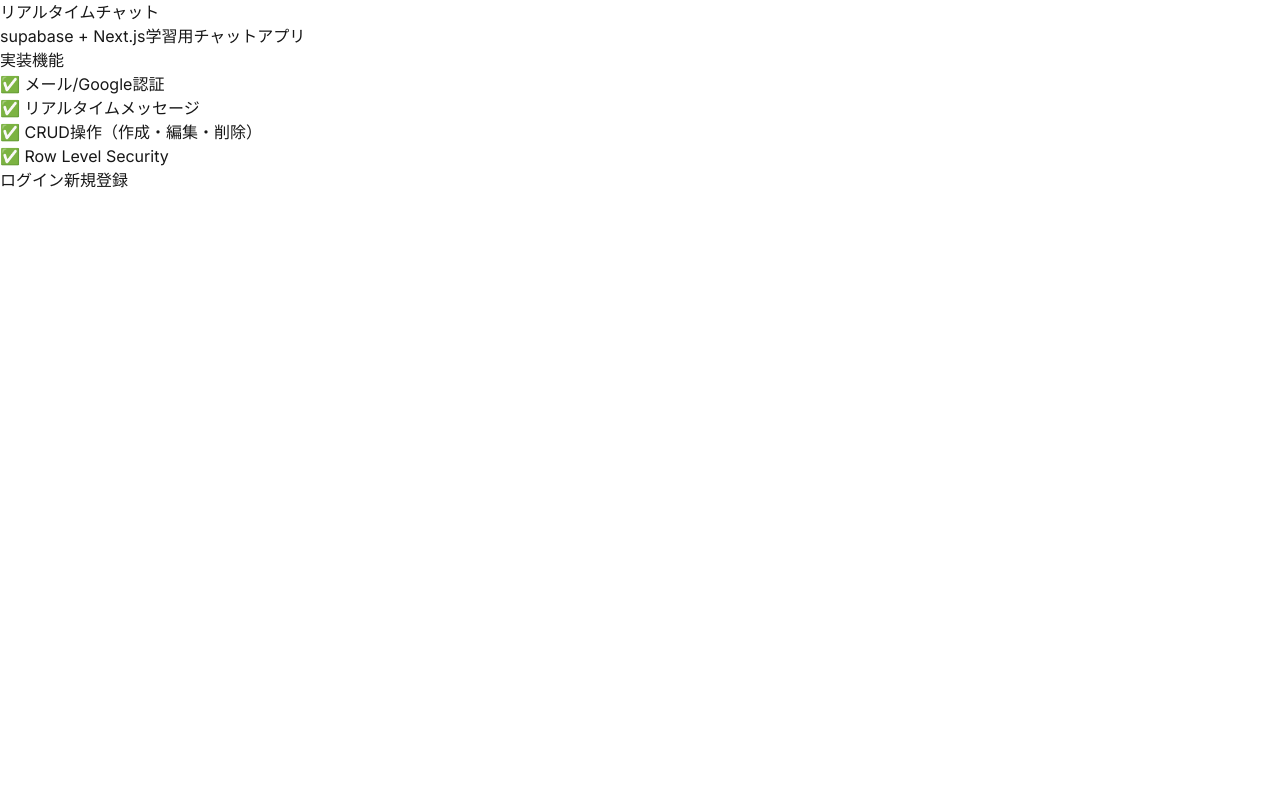
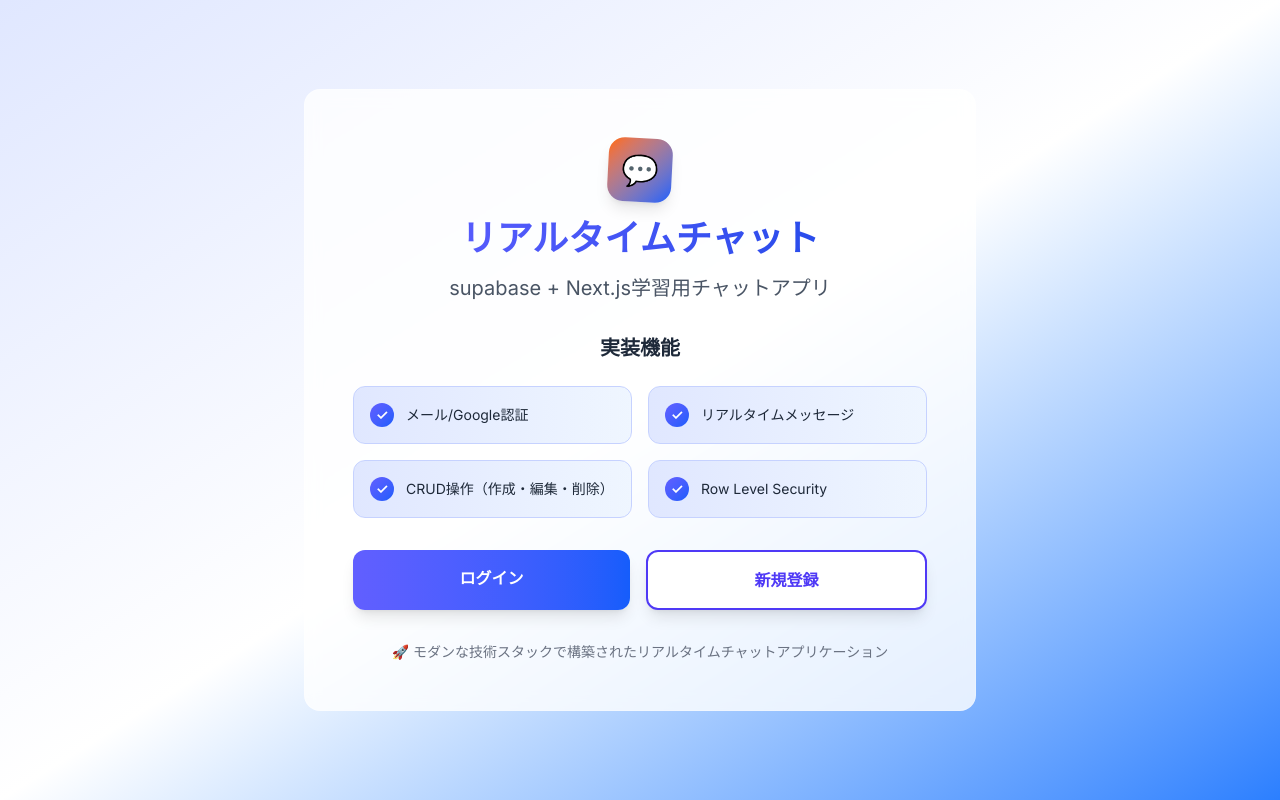
Before and after one commit to hideaki1979/next_supabase_chat, a Next.js app: page / in a window 1280 px wide. Built offline with nearby package versions, Linux system fonts and the light colour scheme; no server answers.

Commit message:
TOPページスタイル実装

```diff
--- a/app/page.tsx
+++ b/app/page.tsx
@@ -13,33 +13,68 @@
   }
 
   return (
-    <div>
-      <div>
-        <h1>リアルタイムチャット</h1>
-        <p>supabase + Next.js学習用チャットアプリ</p>
-
-        <div>
-          <div>
-            <h2>実装機能</h2>
-            <ul>
-              <li>✅ メール/Google認証</li>
-              <li>✅ リアルタイムメッセージ</li>
-              <li>✅ CRUD操作（作成・編集・削除）</li>
-              <li>✅ Row Level Security</li>
-            </ul>
+    <div className="min-h-screen flex items-center justify-center bg-linear-to-br from-indigo-100 via-white to-blue-500 py-8 px-4 sm:px-6 lg:px-8">
+      <div className="max-w-2xl w-full">
+        {/* メインカード */}
+        <div className="bg-white/80 backdrop-blur-sm rounded-2xl p-8 sm:p-12 border border-white/20">
+          {/* ヘッダーセクション */}
+          <div className="text-center mb-8">
+            <div className="inline-block mb-4">
+              <div className="w-16 h-16 bg-linear-to-br from-orange-500 to-blue-600 rounded-2xl flex items-center justify-center shadow-lg transform rotate-3 hover:rotate-6 transition-transform duration-300">
+                <span className="text-3xl">💬</span>
+              </div>
+            </div>
+            <h1 className="text-3xl sm:text-4xl font-bold bg-linear-to-r from-indigo-500 to-blue-700 bg-clip-text text-transparent mb-4">
+              リアルタイムチャット
+            </h1>
+            <p className="text-lg sm:text-xl text-gray-600">
+              supabase + Next.js学習用チャットアプリ
+            </p>
           </div>
-
-          <div>
+          {/* 機能リストセクション */}
+          <div className="mb-8">
+            <h2 className="text-xl font-semibold text-gray-800 mb-6 text-center">
+              実装機能
+            </h2>
+            <div className="grid grid-cols-1 sm:grid-cols-2 gap-4">
+              {[
+                "メール/Google認証",
+                "リアルタイムメッセージ",
+                "CRUD操作（作成・編集・削除）",
+                "Row Level Security"
+              ].map((feature, index) => (
+                <div key={index}
+                  className="flex items-center gap-3 p-4 rounded-xl bg-linear-to-r from-indigo-100 to-blue-50 border border-indigo-200 hover:shadow-lg transition-all duration-300 hover:scale-110"
+                >
+                  <div className="shrink-0 w-6 h-6 bg-linear-to-br from-indigo-500 to-blue-600 rounded-full flex items-center justify-center">
+                    <span className="text-white text-sm font-bold">✓</span>
+                  </div>
+                  <span className="text-gray-800 text-sm">{feature}</span>
+                </div>
+              ))}
+            </div>
+          </div>
+          {/* ボタンセクション */}
+          <div className="flex flex-col sm:flex-row gap-4">
             <Link
               href="/auth/login"
+              className="flex-1 px-6 py-4 bg-linear-to-r from-indigo-500 to-blue-600 text-white font-semibold rounded-xl shadow-lg hover:shadow-xl transform hover:scale-105 transition-all duration-300 text-center hover:from-indigo-600 hover:to-blue-700"
             >
               ログイン
             </Link>
             <Link
               href="/auth/signup"
+              className="flex-1 px-6 py-4 bg-white text-indigo-600 font-semibold rounded-xl border-2 border-indigo-600 shadow-lg hover:shadow-xl transform hover:scale-105 transition-all duration-300 text-center hover:bg-blue-50"
             >
               新規登録
             </Link>
+          </div>
+
+          {/* 装飾的な要素 */}
+          <div className="mt-8 text-center">
+            <p className="text-sm text-gray-500">
+              🚀 モダンな技術スタックで構築されたリアルタイムチャットアプリケーション
+            </p>
           </div>
         </div>
       </div>
```
